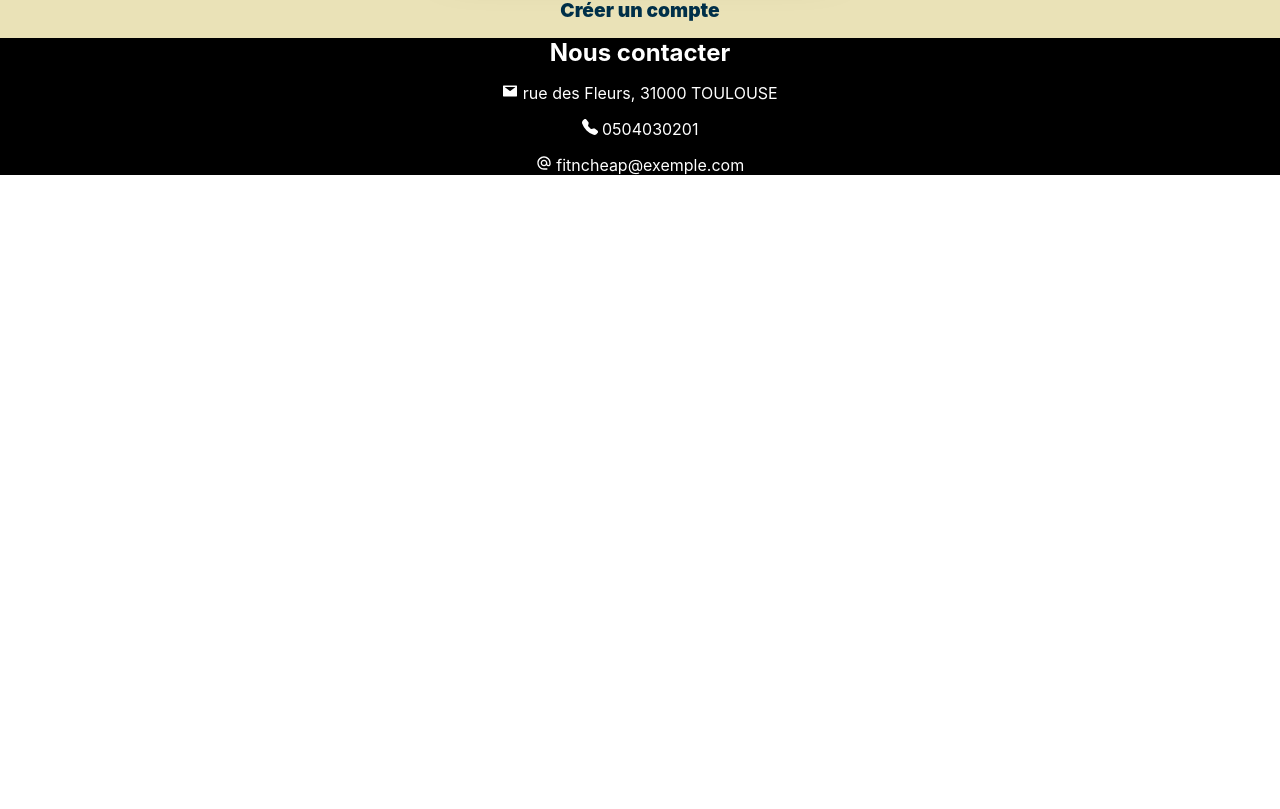
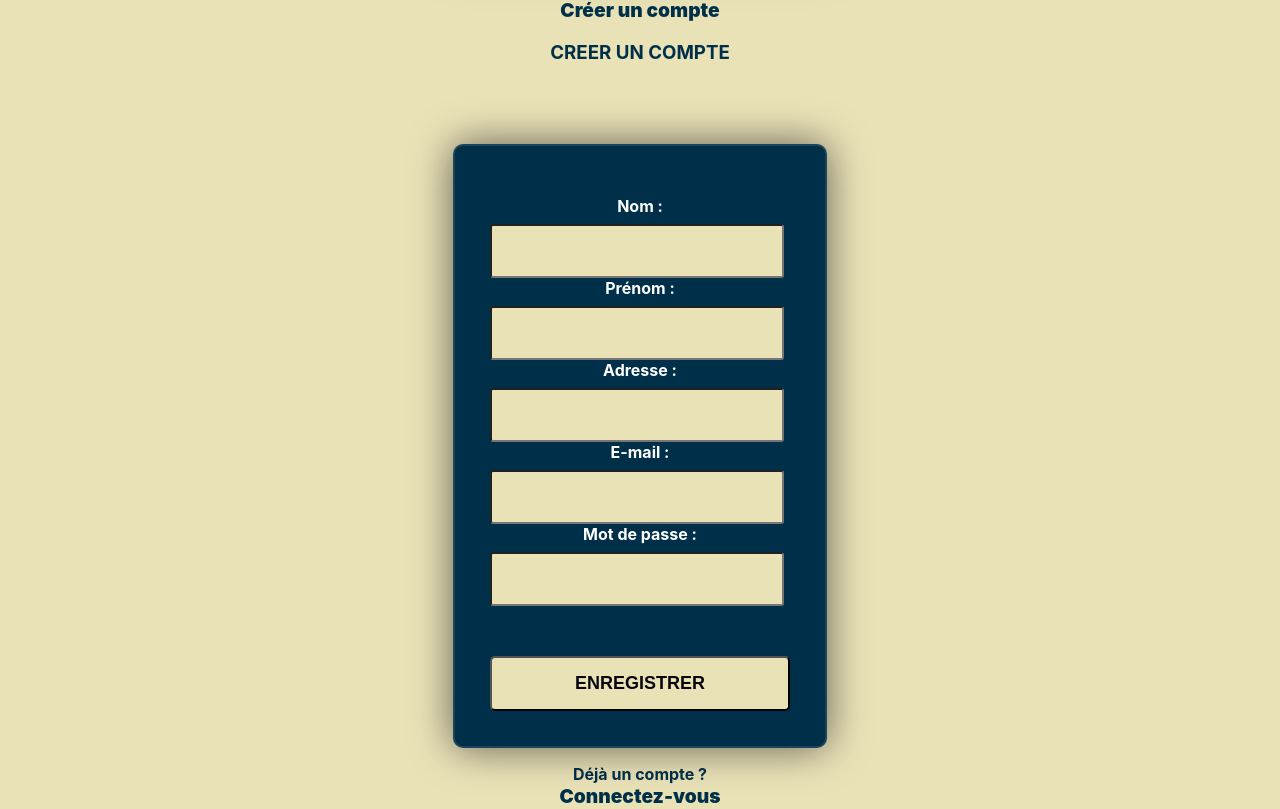
Before and after one commit to ChristelDeveza/Projet4, a React (Vite) app in the folder frontend/: page /Moncompte in a window 1280 px wide. Shown: the part 571-1380 px from the top of the page. Before the commit the page ends 800 px from the top, so only its background shows below. Built offline with nearby package versions, Linux system fonts and the light colour scheme.

Commit message:
register account

```diff
--- a/frontend/src/CSS/Login.css
+++ b/frontend/src/CSS/Login.css
@@ -22,7 +22,7 @@
 
 .title-login {
   text-align: center;
-  color: white;
+  color: var(--prussian-blue);
 }
 
 .login-input {
--- /dev/null
+++ b/frontend/src/CSS/Register.css
@@ -0,0 +1,74 @@
+.register {
+  background-color: var(--lemon-meringue);
+   color: white;
+   display: flex;
+   flex-direction: row;
+   justify-content: center;
+ }
+
+ label {
+  color:white;
+ }
+
+ .register-form {
+   margin-top: 5rem;
+   background-color: var(--prussian-blue);
+   height: 500px;
+   width: 300px;
+   top: 50%;
+   left: 50%;
+   border-radius: 10px;
+   backdrop-filter: blur(10px);
+   border: 2px solid rgba(255, 255, 255, 0.1);
+   box-shadow: 0 0 40px rgba(8, 7, 16, 0.6);
+   padding: 50px 35px;
+ }
+
+ .title-register {
+   text-align: center;
+   color: var(--prussian-blue);
+ }
+
+ .register-input {
+   display: block;
+   height: 50px;
+   width: 90%;
+   background-color: var(--lemon-meringue);
+   border-radius: 3px;
+   padding: 0 10px;
+   margin-top: 8px;
+   font-size: 20px;
+   font-weight: 300;
+ }
+
+ .register-button {
+   margin-top: 50px;
+   width: 100%;
+   background-color: var(--lemon-meringue);
+   color: #080710;
+   padding: 15px 0;
+   font-size: 18px;
+   font-weight: 600;
+   border-radius: 5px;
+   cursor: pointer;
+ }
+
+ .register-button:hover {
+   background-color: var(--maximum-yellow-red);
+ }
+
+ .end-register-page {
+   text-align: center;
+ }
+
+ .end-register-page {
+   color: var(--prussian-blue);
+   font-weight: bold;
+ }
+
+ .new-account-link {
+   text-decoration: none;
+   color: var(--prussian-blue);
+   font-size: larger;
+   font-weight: bolder;
+ }
--- a/frontend/src/components/Register.jsx
+++ b/frontend/src/components/Register.jsx
@@ -1,9 +1,111 @@
-import React from "react";
+import React, { useEffect, useRef, useState } from "react";
+import { Link } from "react-router-dom";
+import "../CSS/Register.css";
 
 function Register() {
+  const userRef = useRef();
+  // const errorRef = useRef();
+  const [userLastname, setUserLastname] = useState("");
+  const [userFirstname, setUserFirstname] = useState("");
+  const [userAddress, setUserAddress] = useState("");
+  const [userEmail, setUserEmail] = useState("");
+  const [passwordRegister, setPasswordRegister] = useState("");
+  // const [errorMsg, setErrorMsg] = useState("");
+  // const [isLogged, setisLogged] = useState(false);
+
+  useEffect(() => {
+    userRef.current.focus();
+  }, []);
+
+  function handleSubmit(e) {
+    e.preventDefault();
+    setUserLastname("");
+    setUserFirstname("");
+    setUserAddress("");
+    setUserEmail("");
+    setPasswordRegister("");
+    // setisLogged(true);
+  }
+
   return (
     <div>
-      <h1>Register</h1>
+      <section>
+        {/* <p
+          ref={errorRef}
+          className={errorMsg ? "errormsg" : "offscreen"}
+          aria-live="assertive"
+        >
+          {errorMsg}
+        </p> */}
+
+        <h1 className="title-register">CREER UN COMPTE</h1>
+        <form onSubmit={handleSubmit} className="register-form">
+          <label htmlFor="name">Nom :</label>
+          <input
+            className="register-input"
+            type="text"
+            id="Name"
+            ref={userRef}
+            autoComplete="off"
+            onChange={(e) => setUserLastname(e.target.value)}
+            value={userLastname}
+            required
+          />
+          <label htmlFor="firstname">Prénom :</label>
+          <input
+            className="register-input"
+            type="text"
+            id="Firstname"
+            ref={userRef}
+            autoComplete="off"
+            onChange={(e) => setUserFirstname(e.target.value)}
+            value={userFirstname}
+            required
+          />
+          <label htmlFor="address">Adresse :</label>
+          <input
+            className="register-input"
+            type="text"
+            id="address"
+            ref={userRef}
+            autoComplete="off"
+            onChange={(e) => setUserAddress(e.target.value)}
+            value={userAddress}
+            required
+          />
+          <label htmlFor="email">E-mail :</label>
+          <input
+            className="register-input"
+            type="text"
+            id="email"
+            ref={userRef}
+            autoComplete="off"
+            onChange={(e) => setUserEmail(e.target.value)}
+            value={userEmail}
+            required
+          />
+          <label htmlFor="password">Mot de passe :</label>
+          <input
+            className="register-input"
+            type="password"
+            id="password"
+            onChange={(e) => setPasswordRegister(e.target.value)}
+            value={passwordRegister}
+            required
+          />
+          <button className="register-button" type="button">
+            ENREGISTRER
+          </button>
+        </form>
+        <p className="end-register-page">
+          Déjà un compte ?<br />
+          <span className="new-account">
+            <Link className="new-account-link" to="MonCompte">
+              Connectez-vous
+            </Link>
+          </span>
+        </p>
+      </section>
     </div>
   );
 }
--- a/frontend/src/pages/UserLoginPage.jsx
+++ b/frontend/src/pages/UserLoginPage.jsx
@@ -1,5 +1,6 @@
 import React, { useEffect, useRef, useState } from "react";
 import { Link } from "react-router-dom";
+import Register from "../components/Register";
 import "../CSS/Login.css";
 
 function UserLoginPage() {
@@ -74,6 +75,7 @@ function UserLoginPage() {
               <Link className="new-account-link" to="CreerUnCompte">
                 Créer un compte
               </Link>
+              <Register />
             </span>
           </p>
         </section>
```
